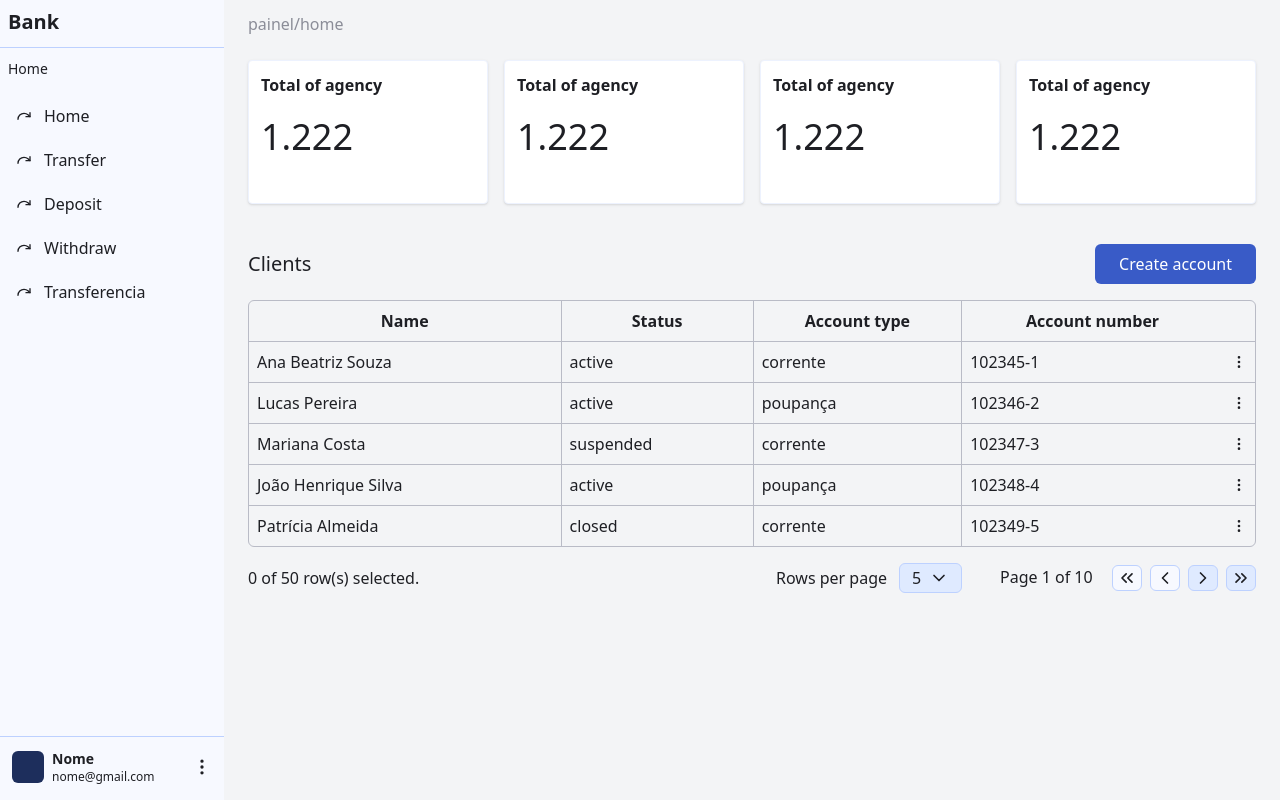
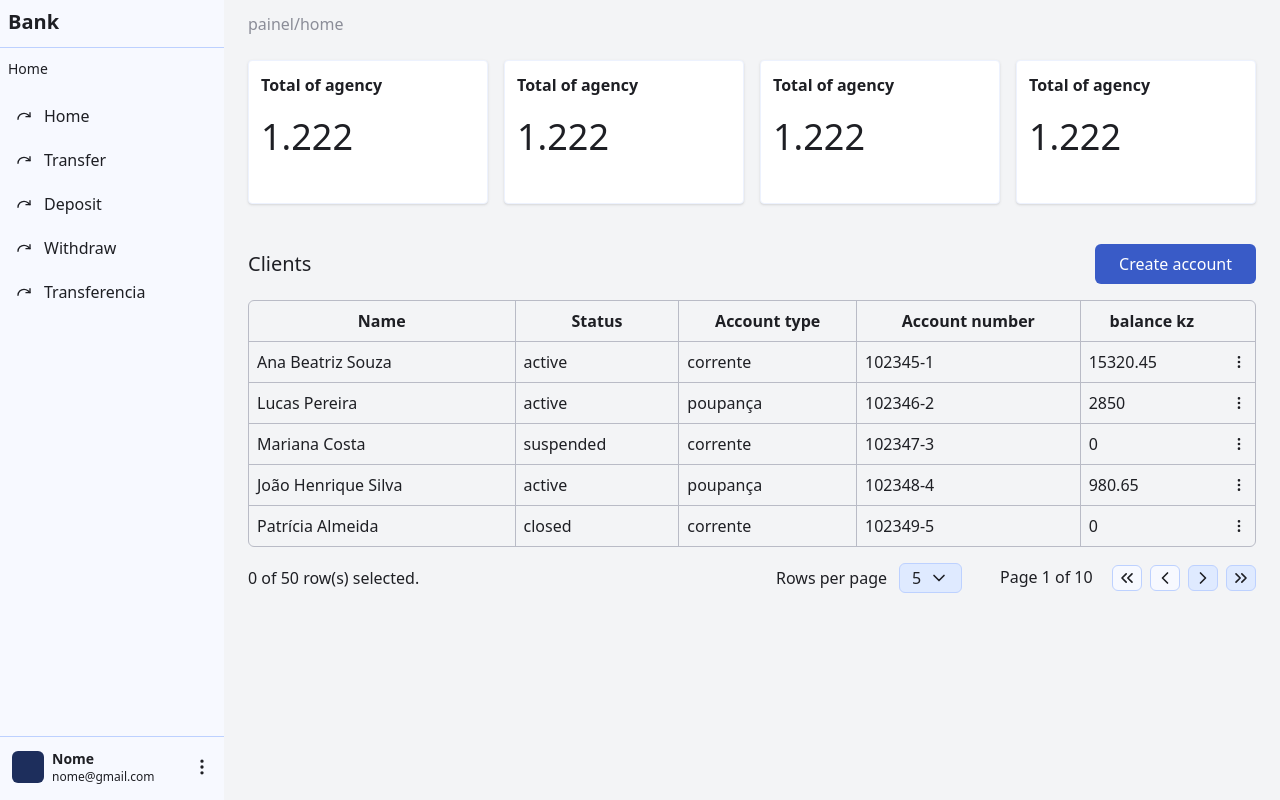
Before and after one commit to cesar7722a/trainings, a React (Vite) app: page /bank in a window 1280 px wide. Built offline with nearby package versions, Linux system fonts and the light colour scheme.

Commit message:
feat: add new th in table

```diff
--- a/src/components/table/table.tsx
+++ b/src/components/table/table.tsx
@@ -85,7 +85,10 @@ export function Table() {
             <th className="py-2 border border-gray-8 border-t-0 border-b-0">
               Account type
             </th>
-            <th className="py-2">Account number</th>
+            <th className="py-2 border border-gray-8 border-t-0 border-l-0 border-b-0">
+              Account number
+            </th>
+            <th className="py-2">balance kz</th>
             <th className="border border-gray-8 border-l-0 border-r-0 border-t-0 py-2 w-3"></th>
           </tr>
           <tbody>
@@ -101,7 +104,10 @@ export function Table() {
                 <td className="border border-gray-8 border-t-0 border-b-0 py-2 px-2">
                   {element.account_type}
                 </td>
-                <td className="px-2">{element.account_number}</td>
+                <td className="px-2 border border-gray-8 border-t-0 border-l-0 border-b-0">
+                  {element.account_number}
+                </td>
+                <td className="px-2">{element.balance}</td>
                 <td className="border border-gray-8 border-l-0 border-r-0 border-b-0 py-2 px-2 w-3 hover:cursor-pointer">
                   <EllipsisVertical className="size-4" />
                 </td>
```
